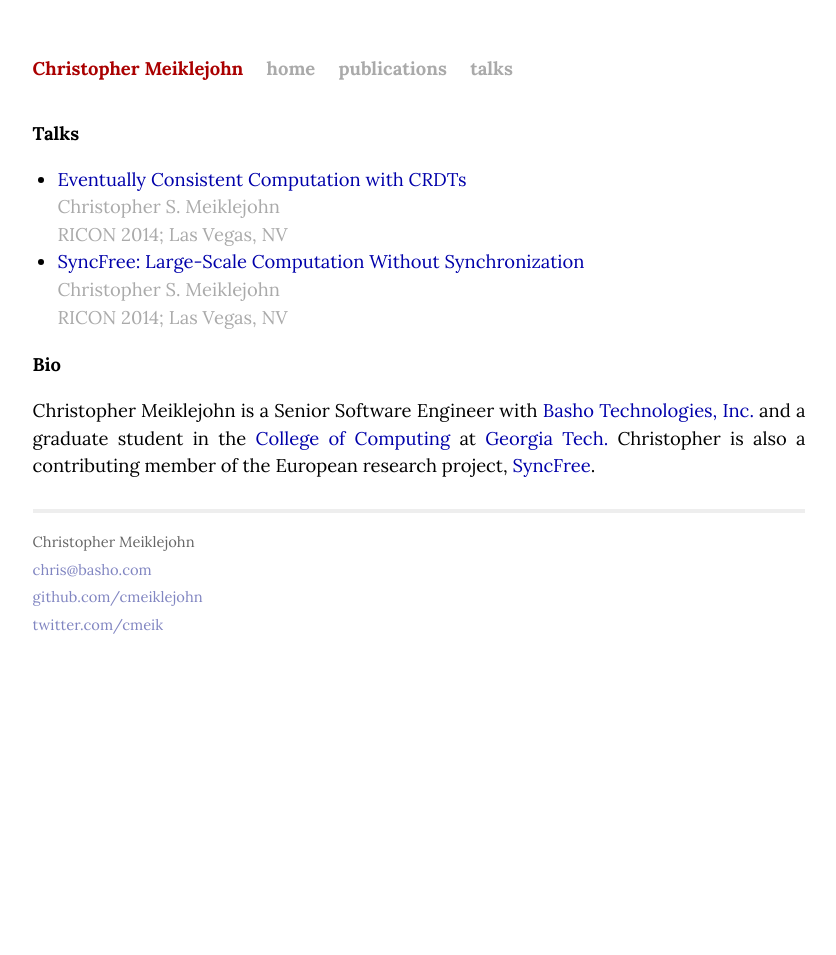
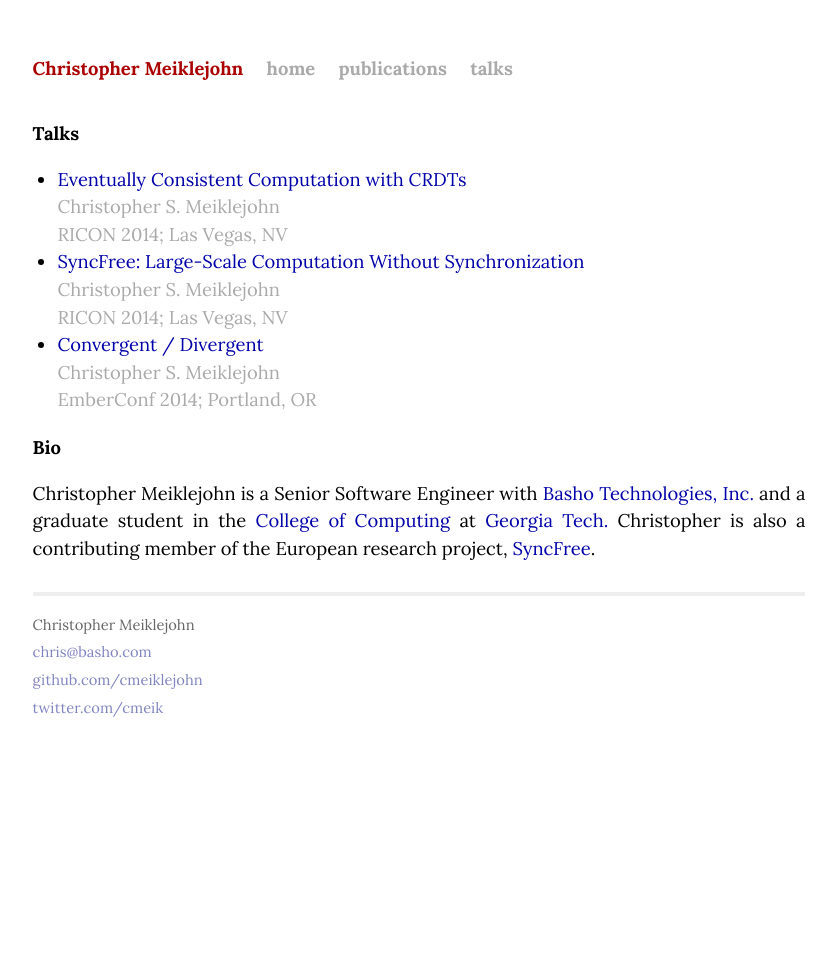
Before and after one commit to cmeiklejohn/cmeiklejohn.github.io, a Jekyll site: the page built from talks.html, in a window 1280 px wide. Shown: the whole page, without its empty margins (221-1057 px from the left). Built offline with Jekyll 4.4.1, drawn with Linux system fonts in a browser that asks for light colours; comment, search, counter and statistics services are not loaded.

Commit message:
Update talks

```diff
--- a/talks.html
+++ b/talks.html
@@ -16,5 +16,10 @@ title: Talks
       <span class="author">Christopher S. Meiklejohn</span>
       <span class="date">RICON 2014; Las Vegas, NV</span>
     </li>
+    <li>
+      <a href="https://www.youtube.com/watch?v=qyVNG7fnubQ">Convergent / Divergent</a>
+      <span class="author">Christopher S. Meiklejohn</span>
+      <span class="date">EmberConf 2014; Portland, OR</span>
+    </li>
   </ul>
 </div>
```
